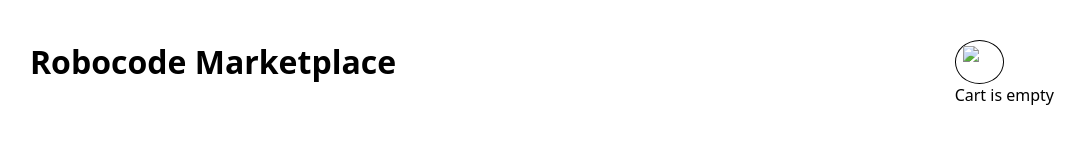
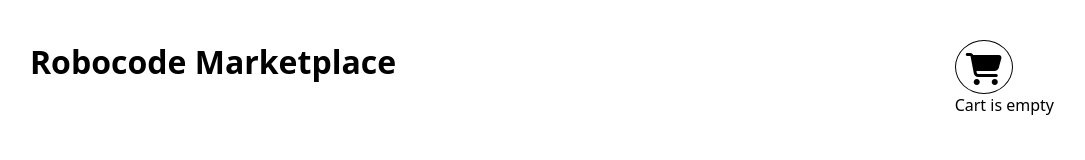
Before and after one commit to Arseniy251/Classwork-11_Marketplace, a plain HTML site: page index.html in a window 1280 px wide. Shown: the whole page, without its empty margins (98-1183 px from the left). Drawn offline with Linux system fonts and the light colour scheme; no server answers.

Commit message:
corrected style

```diff
--- a/index.html
+++ b/index.html
@@ -7,6 +7,7 @@
     <title>Classwork 11 — Marketplace</title>
 
     <link rel="stylesheet" href="./ars_normalize.css">
+    <link rel="stylesheet" href="https://cdnjs.cloudflare.com/ajax/libs/font-awesome/6.6.0/css/all.min.css">
     <link rel="stylesheet" href="./style.css">
 
     <script defer src="./script.js"></script>
@@ -17,7 +18,7 @@
         <h1>Robocode Marketplace</h1>
         <div id="cart">
             <button id="cart-button" onclick="openCart()">
-                <img src="./img/cart.png" alt="cart">
+                <i class="fas fa-cart-shopping"></i>
             </button>
             <div id="cart-products" class="hide">
                 Cart is empty
--- a/style.scss
+++ b/style.scss
@@ -13,7 +13,7 @@ body {
         justify-content: space-between;
     }
 
-    #products {
+    #products-grid {
         display: grid;
         grid-template-columns: repeat(3, 1fr);
         gap: 1rem;
@@ -54,7 +54,7 @@ body {
         background: none;
         border: none;
         border-radius: 50%;
-        padding: 5px;
+        padding: 10px;
         border: 1px solid black;
         cursor: pointer;
         display: flex;
@@ -62,9 +62,9 @@ body {
         align-items: center;
         transition: all .5s;
 
-        img {
-            max-width: 32px;
-            max-height: 32px;
+        i {
+            font-size: 32px;
+            top: 2px;
         }
 
         &:hover {
```
Also changed, not shown: style.css, 1 other file.
